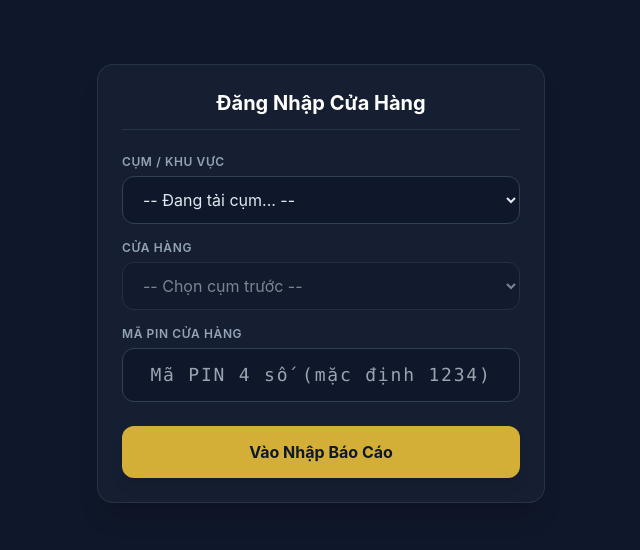
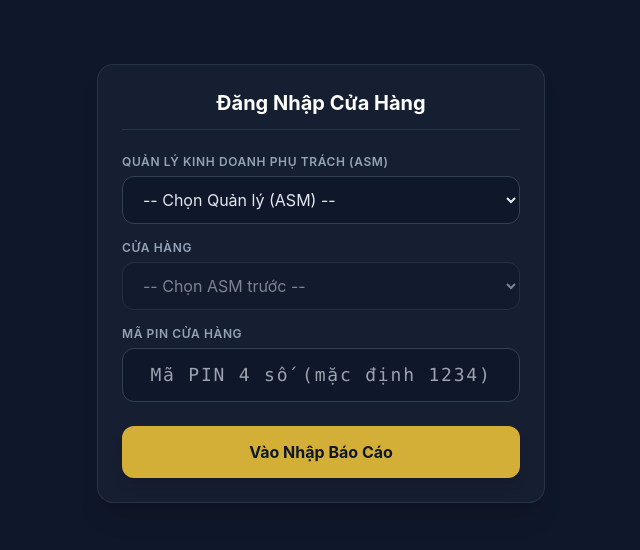
Before and after one commit to KHOINGUYEN17886/anphuoc-web-portal, a Flask app: page / in a window 1280 px wide. Shown: the part 77-627 px from the top of the page, without its empty margins (319-959 px from the left). Run offline with Flask 3, Linux system fonts and the light colour scheme; data that the repository does not hold is empty; some libraries are stand-ins or nearby versions.

Commit message:
Add files via upload

```diff
--- a/templates/index.html
+++ b/templates/index.html
@@ -73,16 +73,16 @@
 
             <div class="space-y-4">
                 <div>
-                    <label class="block text-xs font-semibold text-slate-400 mb-1.5 uppercase tracking-wider">Cụm / Khu Vực</label>
+                    <label class="block text-xs font-semibold text-slate-400 mb-1.5 uppercase tracking-wider">Quản lý kinh doanh phụ trách (ASM)</label>
                     <select id="select-region" class="w-full bg-slate-900 border border-slate-700 rounded-xl px-4 py-3 text-slate-200 focus:outline-none focus:border-gold transition-colors">
-                        <option value="">-- Đang tải cụm... --</option>
+                        <option value="">-- Đang tải danh sách ASM... --</option>
                     </select>
                 </div>
 
                 <div>
                     <label class="block text-xs font-semibold text-slate-400 mb-1.5 uppercase tracking-wider">Cửa Hàng</label>
                     <select id="select-store" class="w-full bg-slate-900 border border-slate-700 rounded-xl px-4 py-3 text-slate-200 focus:outline-none focus:border-gold transition-colors disabled:opacity-50" disabled>
-                        <option value="">-- Chọn cụm trước --</option>
+                        <option value="">-- Chọn ASM trước --</option>
                     </select>
                 </div>
 
@@ -383,27 +383,27 @@
         // Active session state
         let currentStore = null;
 
-        // Init Regions
-        async function loadRegions() {
+        // Init ASMs
+        async function loadASMs() {
             try {
-                const res = await fetch('/api/regions');
+                const res = await fetch('/api/asms');
                 const data = await res.json();
                 if (data.ok) {
-                    regSelect.innerHTML = '<option value="">-- Chọn Cụm --</option>';
-                    data.regions.forEach(r => {
-                        regSelect.innerHTML += `<option value="${r}">${r}</option>`;
+                    regSelect.innerHTML = '<option value="">-- Chọn Quản lý (ASM) --</option>';
+                    data.asms.forEach(asm => {
+                        regSelect.innerHTML += `<option value="${asm}">${asm}</option>`;
                     });
                 }
             } catch (err) {
-                console.error("Lỗi load cụm:", err);
+                console.error("Lỗi load ASM:", err);
             }
         }
 
-        // Region change handler
+        // ASM change handler
         regSelect.addEventListener('change', async () => {
-            const reg = regSelect.value;
-            if (!reg) {
-                storeSelect.innerHTML = '<option value="">-- Chọn cụm trước --</option>';
+            const asm = regSelect.value;
+            if (!asm) {
+                storeSelect.innerHTML = '<option value="">-- Chọn ASM trước --</option>';
                 storeSelect.disabled = true;
                 return;
             }
@@ -412,12 +412,12 @@
             storeSelect.disabled = true;
 
             try {
-                const res = await fetch(`/api/stores?region=${encodeURIComponent(reg)}`);
+                const res = await fetch(`/api/stores?asm=${encodeURIComponent(asm)}`);
                 const data = await res.json();
                 if (data.ok) {
                     storeSelect.innerHTML = '<option value="">-- Chọn Cửa Hàng --</option>';
                     data.stores.forEach(s => {
-                        storeSelect.innerHTML += `<option value="${s.store_code}" data-name="${s.store_name}" data-brand="${s.brand}" data-asm="${s.asm_name}">${s.store_name} (${s.brand})</option>`;
+                        storeSelect.innerHTML += `<option value="${s.store_code}" data-name="${s.store_name}" data-brand="${s.brand}" data-asm="${s.asm_name}">${s.store_name}</option>`;
                     });
                     storeSelect.disabled = false;
                 }
@@ -715,7 +715,7 @@
 
         // On Load
         window.addEventListener('DOMContentLoaded', () => {
-            loadRegions();
+            loadASMs();
         });
     </script>
 </body>
```
